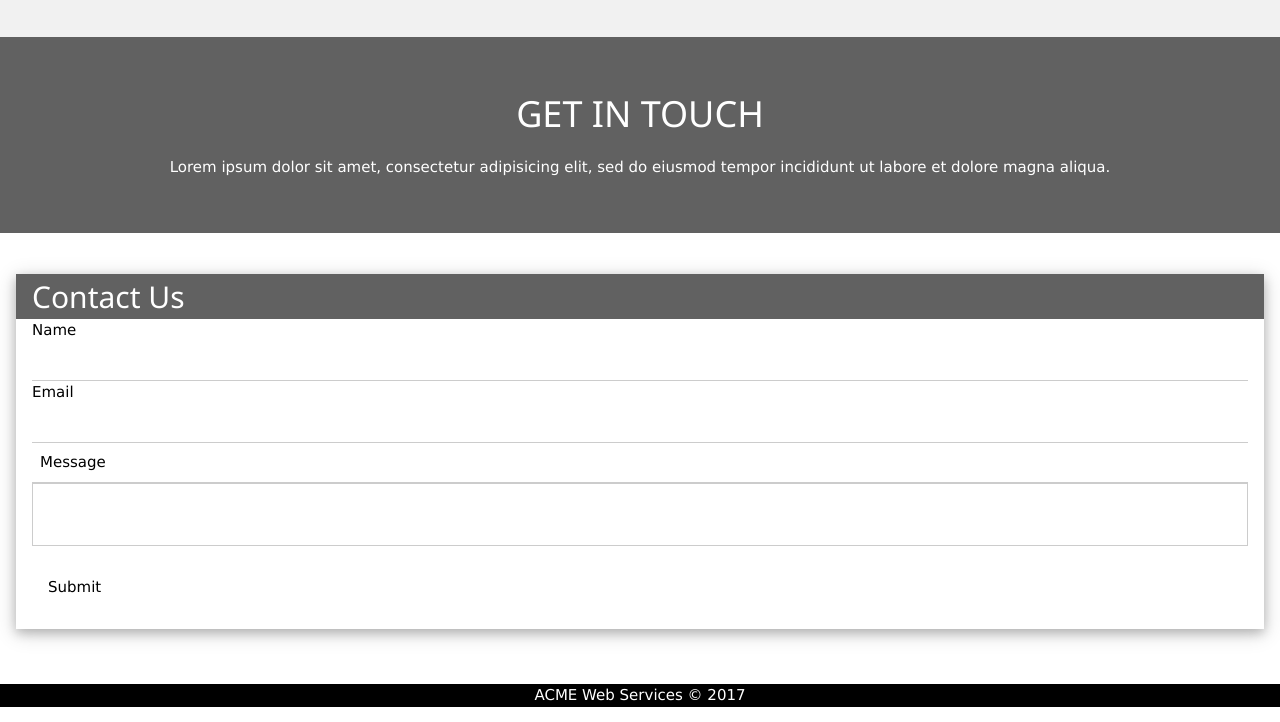
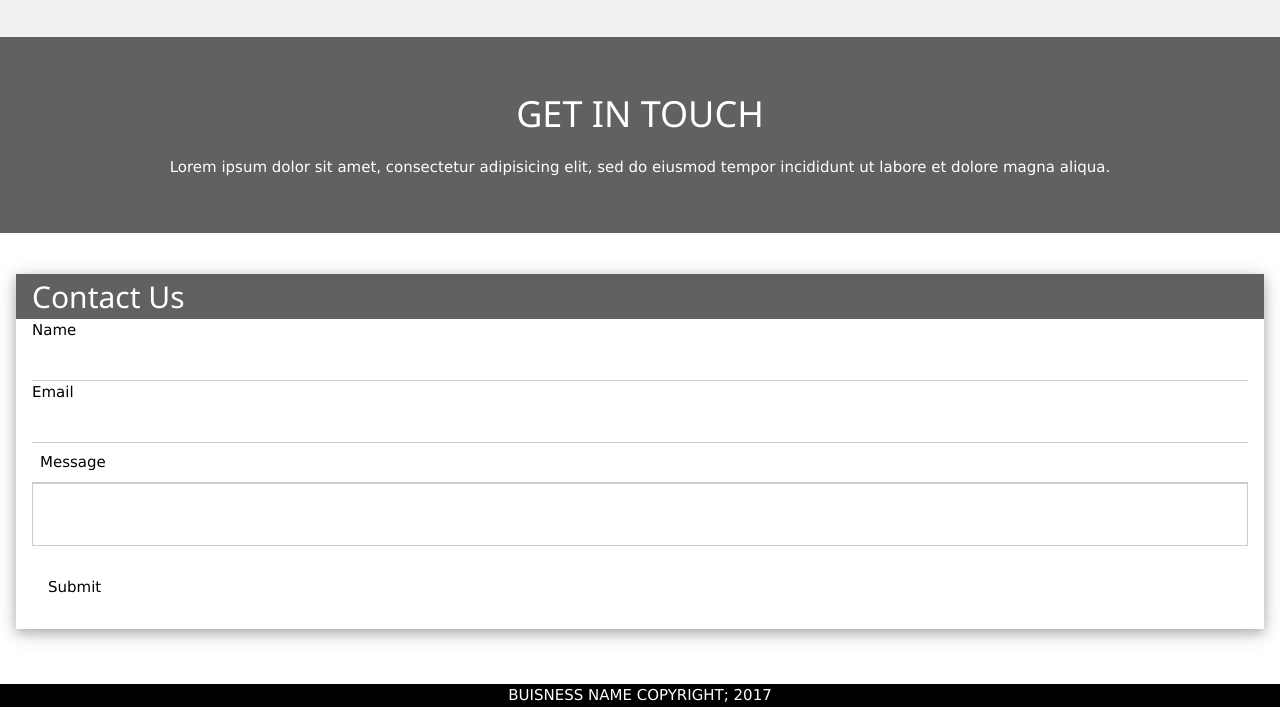
Before and after one commit to chris-stanton/BOILERPLATE-angularNode-website, a plain HTML site: page index.html in a window 1280 px wide. Shown: the part 1887-2609 px from the top of the page. Drawn offline with nearby package versions, Linux system fonts and the light colour scheme.

Commit message:
added angular

```diff
--- a/index.html
+++ b/index.html
@@ -92,7 +92,7 @@
       </div>
     </section>
 
-    <!-- SERVICES -->
+    <!-- SERVICES ICONS -->
     <section class="section w3-light-grey">
       <div class="w3-container w3-center">
         <div class="w3-row">
@@ -152,8 +152,10 @@
 
     <!-- FOOTER -->
     <footer class="w3-black w3-padding-xlarge w3-center">
-      <p>ACME Web Services &copy; 2017</p>
+      <p> {{mc.footer}} </p>
     </footer>
+
+
 
     <!-- MODAL -->
     <div id="start-modal" class="w3-modal">
--- a/scripts/client.js
+++ b/scripts/client.js
@@ -7,17 +7,24 @@
     var self = this;
 
     self.message = "Angular is sourced correctly";
+
+// -------------- NAVIGATION ------------------- //
     self.buisnessHeader = "Buisness Name or Logo";
 
+// --------------- SHOWCASE -------------------- //
     self.homeMainTitle = "Home Main Title";
     self.homeMainDescription = "DISCRIPTION DISCRIPTION DISCRIPTION DISCRIPTION DISCRIPTION DISCRIPTION DISCRIPTION DISCRIPTION " +
                                 "DISCRIPTION DISCRIPTION DISCRIPTION DISCRIPTION DISCRIPTION DISCRIPTION DISCRIPTION DISCRIPTION";
+
+// ------------- SECTION ONE ------------------ //
     self.windowTwoHeader = "Welcome Home";
     self.windowTwoDescription = "DISCRIPTION DISCRIPTION DISCRIPTION DISCRIPTION";
 
+// ------------- SECTION TWO ------------------ //
     self.windowThreeHeader = "Let's Begin";
     self.windowThreeDescription = "DISCRIPTION DISCRIPTION DISCRIPTION DISCRIPTION";
 
+// ---------------- ABOUT --------------------- //
     self.windowOneWhatWeDoHeader = "What We Do One";
     self.windowOneWhatWeDoDescription = "One DISCRIPTION DISCRIPTION DISCRIPTION DISCRIPTION DISCRIPTION DISCRIPTION DISCRIPTION DISCRIPTION " +
                                         "DISCRIPTION DISCRIPTION DISCRIPTION DISCRIPTION DISCRIPTION DISCRIPTION DISCRIPTION DISCRIPTION";
@@ -30,9 +37,11 @@
     self.windowThreeWhatWeDoDescription = "Three DISCRIPTION DISCRIPTION DISCRIPTION DISCRIPTION DISCRIPTION DISCRIPTION DISCRIPTION DISCRIPTION " +
                                           "DISCRIPTION DISCRIPTION DISCRIPTION DISCRIPTION DISCRIPTION DISCRIPTION DISCRIPTION DISCRIPTION";
 
+// ----------- SERVICES HEADING ---------------- //
     self.servicesHeader = "Our Sevices";
     self.servicesDescription = "DISCRIPTION DISCRIPTION DISCRIPTION DISCRIPTION";
 
+// ------------ SERVICES ICONS ----------------- //
     self.iconOneHeader = "Internet Marketing";
     self.iconOneDescription = "DISCRIPTION DISCRIPTION DISCRIPTION DISCRIPTION";
 
@@ -45,6 +54,16 @@
     self.iconFourHeader = "Cloud Hosting";
     self.iconFourDescription = "DISCRIPTION DISCRIPTION DISCRIPTION DISCRIPTION";
 
+// ----------- CONTACT HEADING --------------- //
+
+
+// --------------- CONTACT ------------------- //
+
+
+// ---------------- FOOTER ------------------ //
+    self.footer = "BUISNESS NAME COPYRIGHT; 2017";
+
+// ---------------- MODAL ------------------ //
 
     self.accFunction = function(id) {
         var x = document.getElementById(id);
```
